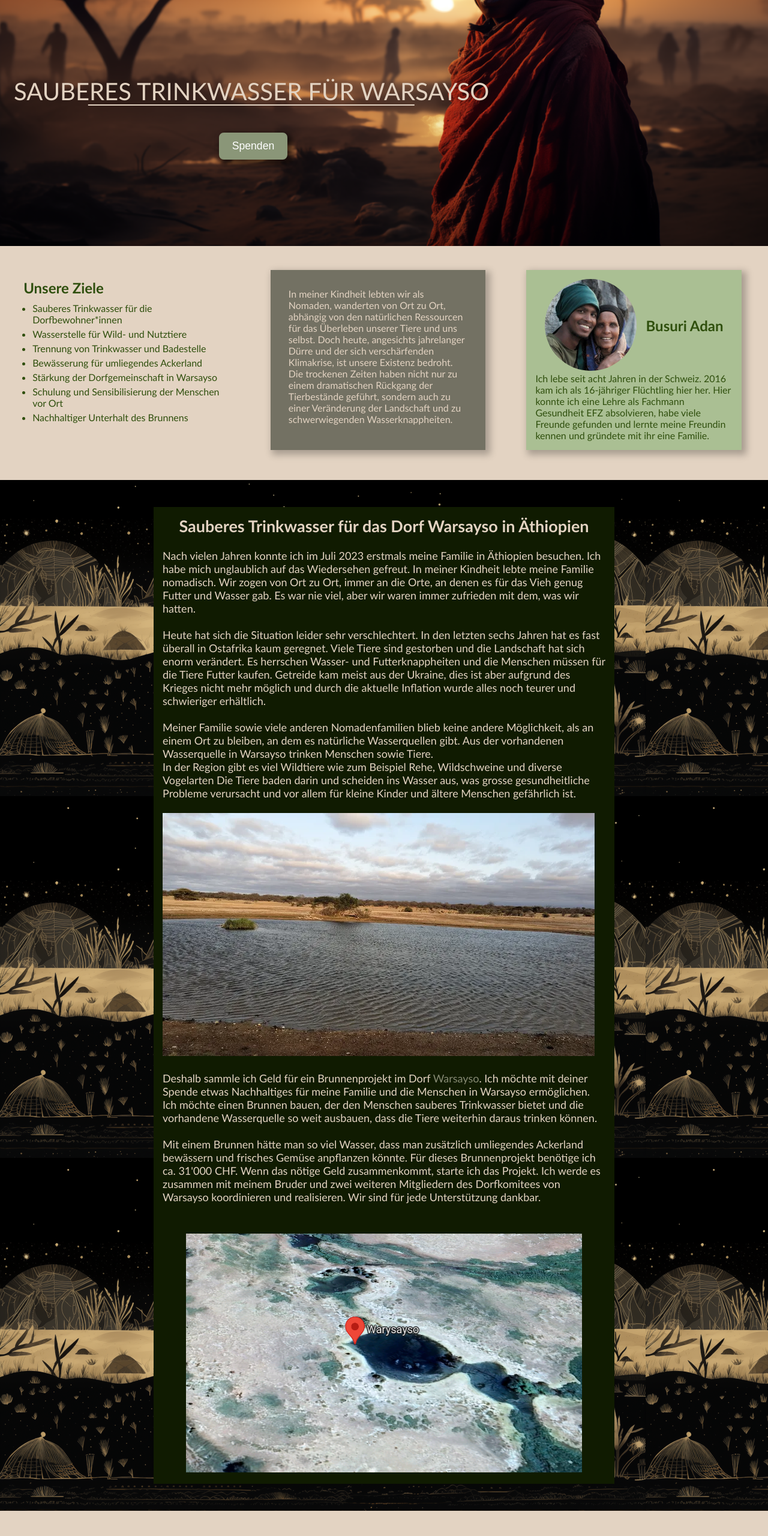
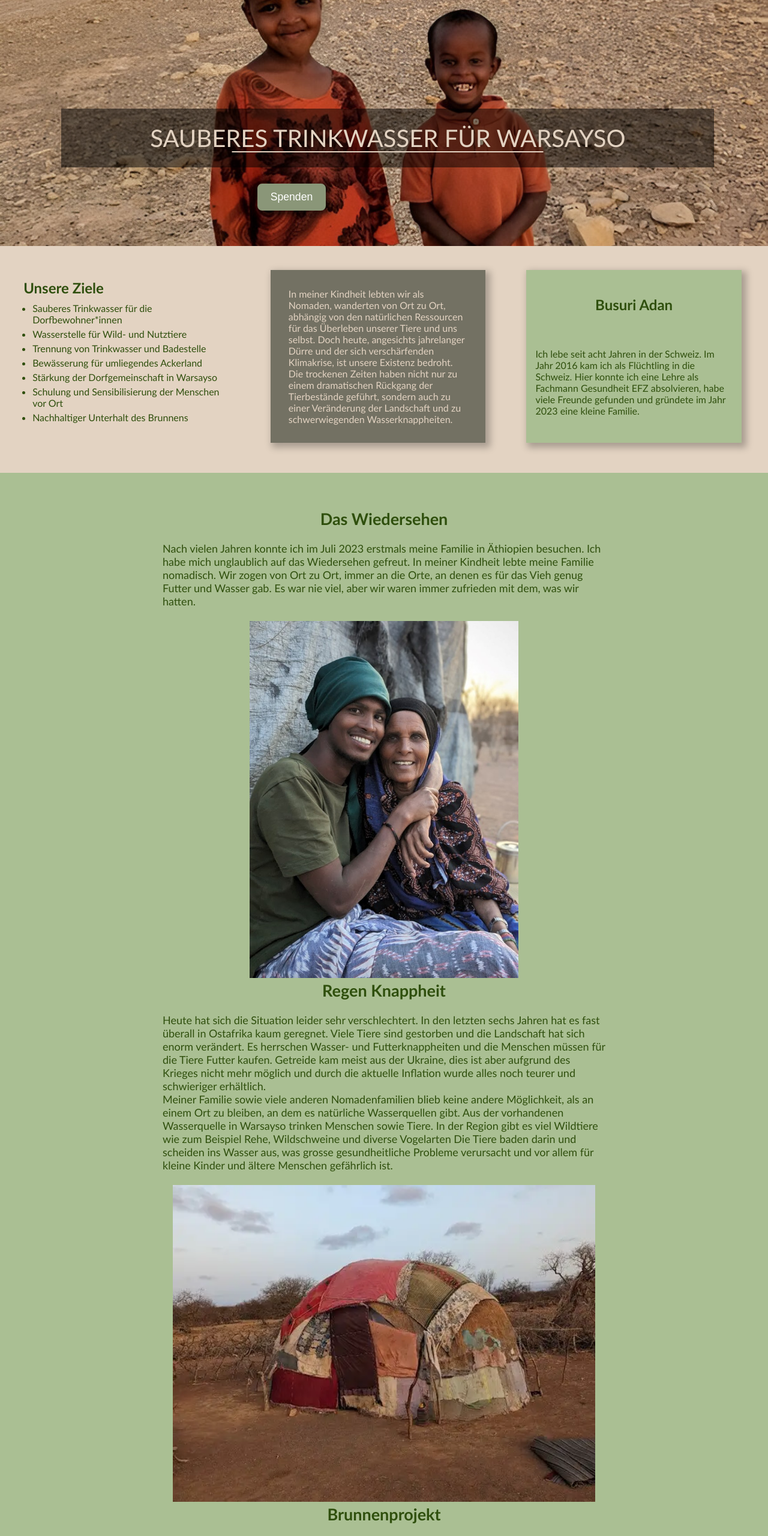
Before and after one commit to Warsayso/brunnenprojekt, a plain HTML site: page index.html in a window 1280 px wide. Shown: the part 160-2720 px from the top of the page at 60% size. Drawn offline with nearby package versions, Linux system fonts and the light colour scheme.

Commit message:
changed content
changed content

```diff
--- a/index.html
+++ b/index.html
@@ -7,7 +7,7 @@
         <meta name="theme-color" content="rgb(115, 113, 99)">
         <meta name="description" content="Dieser Artikel beschreibt eine spendenaktion zum Bau eines Brunnen in Äthiopien">
         <meta property="og:locale" content="de_CH">
-        <script src="https://ajax.googleapis.com/ajax/libs/jquery/3.7.1/jquery.min.js"></script>
+        <!--<script src="https://ajax.googleapis.com/ajax/libs/jquery/3.7.1/jquery.min.js"></script>-->
     <title>Sauberes Wasser für Warsayso</title>
     </head>
     <body>
@@ -30,12 +30,14 @@
         </div>
         <div class="banner">
             <picture>
-                <source media="(-webkit-min-device-pixel-ratio: 2)" srcset="media/images/ethiopian_nomad_woman.webp" type="image/png">
-                <source srcset="media/images/ethiopian_nomad_woman.webp" type="image/png">
-                <img src="media/images/ethiopian_nomad_woman.webp" class="etiopiamap" alt="Etiopia map of food insecurity classification"></img>
+                <source media="(-webkit-min-device-pixel-ratio: 2)" srcset="media/images/pixelcut-export.png" type="image/png">
+                <source srcset="media/images/pixelcut-export.png" type="image/png">
+                <img src="media/images/pixelcut-export.png" alt=""></img>
             </picture>
             <div class="banner-content">
-                <div class="banner-text">Sauberes Trinkwasser für Warsayso</div>
+                <div class="text-box">
+                    <div class="banner-text">Sauberes Trinkwasser für Warsayso</div>
+                </div>
                 <button class="donate">Spenden</button>
             </div>
         </div>
@@ -59,51 +61,54 @@
                         <p>In meiner Kindheit lebten wir als Nomaden, wanderten von Ort zu Ort, abhängig von den natürlichen Ressourcen für das Überleben unserer Tiere und uns selbst. Doch heute, angesichts jahrelanger Dürre und der sich verschärfenden Klimakrise, ist unsere Existenz bedroht. Die trockenen Zeiten haben nicht nur zu einem dramatischen Rückgang der Tierbestände geführt, sondern auch zu einer Veränderung der Landschaft und zu schwerwiegenden Wasserknappheiten.</p>
                     </article>
                     <article  class="green-card">
-                        <picture class="portrait">
-                            <source media="(-webkit-min-device-pixel-ratio: 2)" srcset="media/images/busuri.png" type="image/png">
-                            <source srcset="media/images/busuri.png" type="image/png">
-                            <img src="media/images/busuri.png" class="etiopiamap" alt="Etiopia map of food insecurity classification"></img>
-                        </picture>
                         <h2>Busuri Adan</h2>
-                        <p>Ich lebe seit acht Jahren in der Schweiz. 2016 kam ich als 16-jähriger Flüchtling hier her. Hier konnte ich eine Lehre als Fachmann Gesundheit EFZ absolvieren, habe viele Freunde gefunden und lernte meine Freundin kennen und gründete mit ihr eine Familie.
+                        <p>Ich lebe seit acht Jahren in der Schweiz. Im Jahr 2016 kam ich als Flüchtling in die Schweiz. Hier konnte ich eine Lehre als Fachmann Gesundheit EFZ absolvieren, habe viele Freunde gefunden und gründete im Jahr 2023 eine kleine Familie.
                     </article>
                 </div>
                 <div class="dark-bg-container">
                     <article class="main-content">
                         <header>
-                            <h2 id="situation">Sauberes Trinkwasser für das Dorf Warsayso in Äthiopien</h2>
+                            <h2 id="situation">Das Wiedersehen</h2>
                         </header>
                         <section class="info-section">
-                            <br><p>Nach vielen Jahren konnte ich im Juli 2023 erstmals meine Familie in Äthiopien besuchen. Ich habe mich unglaublich auf das Wiedersehen gefreut. In meiner Kindheit lebte meine Familie nomadisch. Wir zogen von Ort zu Ort, immer an die Orte, an denen es für das Vieh genug Futter und Wasser gab.
-                                    Es war nie viel, aber wir waren immer zufrieden mit dem, was wir hatten.<br><br>
-                                    Heute hat sich die Situation leider sehr verschlechtert. In den letzten sechs Jahren hat es fast überall in Ostafrika kaum geregnet. Viele Tiere sind gestorben und die Landschaft hat sich enorm verändert.
-                                    Es herrschen Wasser- und Futterknappheiten und die Menschen müssen für die Tiere Futter kaufen. Getreide kam meist aus der Ukraine,
-                                    dies ist aber aufgrund des Krieges nicht mehr möglich und durch die aktuelle Inflation wurde alles noch teurer und schwieriger erhältlich.
-                                    <br><br> Meiner Familie sowie viele anderen Nomadenfamilien blieb keine andere Möglichkeit, als an einem Ort zu bleiben,
-                                    an dem es natürliche Wasserquellen gibt. Aus der vorhandenen Wasserquelle in Warsayso trinken Menschen sowie Tiere.
-                                    <br> In der Region gibt es viel Wildtiere wie zum Beispiel Rehe, Wildschweine und diverse Vogelarten Die Tiere baden darin und scheiden ins Wasser aus,
-                                    was grosse gesundheitliche Probleme verursacht und vor allem für kleine Kinder und ältere Menschen gefährlich ist.<br>
+                            <br><p>Nach vielen Jahren konnte ich im Juli 2023 erstmals meine Familie in Äthiopien besuchen. Ich habe mich unglaublich auf das Wiedersehen gefreut. In meiner Kindheit lebte meine Familie nomadisch. Wir zogen von Ort zu Ort, immer an die Orte, an denen es für das Vieh genug Futter und Wasser gab. Es war nie viel, aber wir waren immer zufrieden mit dem, was wir hatten.<br>
                                 </p><br>
-                                <picture class="warysayso">
-                                    <source media="(-webkit-min-device-pixel-ratio: 2)" srcset="media/images/pond.webp" type="image/png">
-                                    <source srcset="media/images/pond.webp" type="image/png">
-                                    <a href="https://www.google.ch/maps/place/Warysayso/@6.3298504,43.5103204,202m/data=!3m1!1e3!4m12!1m5!3m4!2zNsKwMTknNDcuMCJOIDQzwrAzMCczNy4zIkU!8m2!3d6.3297222!4d43.5103611!3m5!1s0x17d13d95706c2eb1:0x8ccba4d02df4d007!8m2!3d6.3299616!4d43.5102934!16s%2Fg%2F11l59mxc00?entry=ttu">
-                                    <img src="media/images/pond.webp" class="etiopiamap" alt="Etiopia map of food insecurity classification"></img>
-                                    </a>
-                                </picture>
-                                <br><br>Deshalb sammle ich Geld für ein Brunnenprojekt im Dorf <a href="https://www.google.ch/maps/place/Warysayso/@6.3298504,43.5103204,202m/data=!3m1!1e3!4m12!1m5!3m4!2zNsKwMTknNDcuMCJOIDQzwrAzMCczNy4zIkU!8m2!3d6.3297222!4d43.5103611!3m5!1s0x17d13d95706c2eb1:0x8ccba4d02df4d007!8m2!3d6.3299616!4d43.5102934!16s%2Fg%2F11l59mxc00?entry=ttu">Warsayso</a>. Ich möchte mit deiner Spende etwas Nachhaltiges für meine Familie und die Menschen in Warsayso ermöglichen. Ich möchte einen Brunnen bauen, der den Menschen sauberes Trinkwasser bietet und die vorhandene Wasserquelle so weit ausbauen, dass die Tiere weiterhin daraus trinken können. <br><br>Mit einem Brunnen hätte man so viel Wasser, dass man zusätzlich umliegendes
-                                Ackerland bewässern und frisches Gemüse anpflanzen könnte.
-                                Für dieses Brunnenprojekt benötige ich ca. 31'000 CHF. Wenn das nötige Geld zusammenkommt, starte ich das Projekt. Ich werde es zusammen mit meinem Bruder und zwei weiteren Mitgliedern des Dorfkomitees von Warsayso koordinieren und realisieren.
-                                Wir sind für jede Unterstützung dankbar.
-                                </p>
+                                <div class="bild-container">
+                            <picture class="mutter-und-sohn">
+                                <source media="(-webkit-min-device-pixel-ratio: 2)" srcset="media/images/Bild4.jpg" type="image/png">
+                                <source srcset="media/images/Bild4.jpg" type="image/png">
+                                <img src="media/images/Bild4.jpg" alt="Mutter und Sohn"></img>
+                            </picture>
+                        </div>
                         </section>
-                        <picture class="warysayso-maps">
-                            <source media="(-webkit-min-device-pixel-ratio: 2)" srcset="media/images/warysayso.PNG" type="image/png">
-                            <source srcset="media/images/warysayso.PNG" type="image/png">
-                            <a href="https://www.google.ch/maps/place/Warysayso/@6.3298504,43.5103204,202m/data=!3m1!1e3!4m12!1m5!3m4!2zNsKwMTknNDcuMCJOIDQzwrAzMCczNy4zIkU!8m2!3d6.3297222!4d43.5103611!3m5!1s0x17d13d95706c2eb1:0x8ccba4d02df4d007!8m2!3d6.3299616!4d43.5102934!16s%2Fg%2F11l59mxc00?entry=ttu">
-                            <img src="media/images/warysayso.PNG" class="etiopiamap" alt="Etiopia map of food insecurity classification"></img>
-                            </a>
-                        </picture>
+                        <h2 id="situation">Regen Knappheit</h2>
+                        </header>
+                            <br><p>Heute hat sich die Situation leider sehr verschlechtert. In den letzten sechs Jahren hat es fast überall in Ostafrika kaum geregnet. Viele Tiere sind gestorben und die Landschaft hat sich enorm verändert. Es herrschen Wasser- und Futterknappheiten und die Menschen müssen für die Tiere Futter kaufen. Getreide kam meist aus der Ukraine, dies ist aber aufgrund des Krieges nicht mehr möglich und durch die aktuelle Inflation wurde alles noch teurer und schwieriger erhältlich. <br>
+                                Meiner Familie sowie viele anderen Nomadenfamilien blieb keine andere Möglichkeit, als an einem Ort zu bleiben, an dem es natürliche Wasserquellen gibt. Aus der vorhandenen Wasserquelle in Warsayso trinken Menschen sowie Tiere.
+                                In der Region gibt es viel Wildtiere wie zum Beispiel Rehe, Wildschweine und diverse Vogelarten Die Tiere baden darin und scheiden ins Wasser aus, was grosse gesundheitliche Probleme verursacht und vor allem für kleine Kinder und ältere Menschen gefährlich ist.</p>
+                                <br>
+                                <div class="bild-container-wide">
+                                    <picture class="">
+                                        <source media="(-webkit-min-device-pixel-ratio: 2)" srcset="Bild2jpg.webp" type="image/jpg">
+                                        <source srcset="media/images/Bild2jpg.webp" type="image/jpg">
+                                        <img src="media/images/Bild2jpg.webp" alt=""></img>
+                                    </picture>
+                                </div>
+                        </section>
+                        <h2 id="situation">Brunnenprojekt</h2>
+                        </header>
+                        <section class="info-section">
+                            <br><p>Deshalb sammle ich Geld für ein Brunnenprojekt im Dorf Warsayso. Ich möchte mit deiner Spende etwas Nachhaltiges für meine Familie und die Menschen in Warsayso ermöglichen. Ich möchte einen Brunnen bauen, der den Menschen sauberes Trinkwasser bietet und die vorhandene Wasserquelle so weit ausbauen, dass die Tiere weiterhin daraus trinken können.<br>
+                                Mit einem Brunnen hätte man so viel Wasser, dass man zusätzlich umliegendes Ackerland bewässern und frisches Gemüse anpflanzen könnte. Für dieses Brunnenprojekt benötige ich ca. 31'000 CHF. Wenn das nötige Geld zusammenkommt, starte ich das Projekt. Ich werde es zusammen mit meinem Bruder und zwei weiteren Mitgliedern des Dorfkomitees von Warsayso koordinieren und realisieren. Wir sind für jede Unterstützung dankbar.
+                                </p><br>
+                                <div class="bild-container-wide">
+                                    <picture class="warysayso">
+                                        <source media="(-webkit-min-device-pixel-ratio: 2)" srcset="media/images/pond.webp" type="image/png">
+                                        <source srcset="media/images/pond.webp" type="image/png">
+                                        <img src="media/images/pond.webp" alt=""></img>
+                                    </picture>
+                                </div>
+                        </section>
                     </article>
                 </div>
                 <div class="bottom-content">
@@ -192,8 +197,8 @@
                                 <li>Spendenevent Langnau i.E. (Käptn Holger): <strong>Budget Fr. 500</strong></li>
                                 <li>Spendenevent Veloausfahrt Bern: <strong>Budget Fr. 500</strong></li>
                                 <li>Spendenevent Veloausfahrt Langnau i.E.: <strong>Budget Fr. 500</strong></li>
-                                <li>Stiftung Fight4Sight: <strong>Budget Fr. 5'000</strong></li>
-                                <li>Rotary Club Langenthal: <strong>Budget Fr. 4'000</strong></li>
+                                <li>Stiftung Fight4Sight (in Abklärung): <strong>Budget Fr. 5'000</strong></li>
+                                <li>Rotary Club Langenthal: <strong>Budget Fr. 5'000</strong></li>
                                 <li><strong class="longStrong">Total Projektbudget: </strong><strong><u>Budget Fr. 31'500</u></strong></li>
                             </ul>
                         </section>
@@ -312,7 +317,7 @@ body{
 }
 
 a{
-    color: #868a73;
+    color: #c9ffb3;
     text-decoration: none;
 }
 
@@ -336,7 +341,7 @@ nav > a{
 }
 
 a:hover{
-    color: #aabf93;
+    color: #1e3900;
 }
 
 .sticky-header{
@@ -391,6 +396,26 @@ article{
     max-width: 100%;
 }
 
+.bild-container{
+    width: 100%;
+    display: flex;
+    justify-content: center;
+}
+
+.bild-container > picture > img{
+    width: 35vw;
+}
+
+.bild-container-wide{
+    width: 100%;
+    display: flex;
+    justify-content: center;
+}
+
+.bild-container-wide > picture > img{
+    width: 55vw;
+}
+
 section{
     width: 100vw;
 }
@@ -434,12 +459,12 @@ section{
 }
 
 .dark-bg-container{
-    background-image: url("media/images/tile2.webp");
-    background-repeat: repeat;
+    /*background-image: url("media/images/tile2.webp");
+    background-repeat: repeat;*/
+    background-color: #aabf93;
     display: flex;
     justify-content: space-around;
     flex-wrap: wrap;
-    color: #e3d3c2;
     width: 100vw;
 }
 
@@ -451,22 +476,10 @@ section{
     align-content: space-around;
     justify-content: space-evenly;
     align-items: center;
-    background-color: #101b01;
+    color: #2f4f0d;
+    background-color: #aabf93;
     width: 60%;
     margin: 2.5em 0 2.5em 0;
-}
-
-.warysayso{
-    margin-top: 50px;
-    width: 100vw;
-}
-
-.etiopiamap{
-    max-width: 100%;
-}
-
-.warysayso-maps{
-    margin-top: 50px;
 }
 
 
@@ -548,23 +561,27 @@ section{
 }
 
 .banner-content{
-    position: absolute;
+    position: relative;
     width: 85%;
     height: 100%;
     min-height: 30px;
-    left: 3vw;
+    top: 25vw;
+    left: 8vw;
 }
 
 .banner-text{
+    position: relative;
     width: 100%;
-    position: relative;
-    top: 53%;
-    left: 50%;
-    transform: translate(-65%, -50%);
     color: #e3d3c2;
     font-size: 2.5em; /* Adjust size as needed */
     text-align: center;
     text-transform: uppercase;
+}
+
+.text-box{
+    position: relative;
+    padding: 25px;
+    background-color: rgba(0,0,0,0.5);
 }
 
 .banner-text::after {
@@ -716,15 +733,12 @@ color: #fff;
         font-size: 1.2em;
     }
 
+
 }
 
 /* Responsive adjustments */
 @media (max-width: 900px) {
 
-    .banner-text {
-        font-size: 1.8em; /* Smaller text on smaller devices */
-        left: 62%;
-    }
 
     .donate{
         font-size: 0.8em;
@@ -745,12 +759,16 @@ color: #fff;
         width: 17vw;
         border-radius: 120px;
     }
+    .bild-container > picture > img{
+        width: 55vw;
+    }
+
+    .bild-container-wide > picture > img{
+        width: 65vw;
+    }
 }
 /* Responsive adjustments */
 @media (max-width: 780px) {
-    .banner-text {
-        left: 62%;
-    }
     .donate{
         font-size: 0.7em;
     }
@@ -768,7 +786,7 @@ color: #fff;
         padding-bottom: calc(100% / (16 / 9));
     }
     .dark-bg-container > article{
-        width: 65%;
+        width: 85%;
     }
 
 
@@ -781,6 +799,13 @@ color: #fff;
     .portrait > img{
         width: 18vw;
         border-radius: 120px;
+    }
+    .bild-container > picture > img{
+        width: 75vw;
+    }
+
+    .bild-container-wide > picture > img{
+        width: 95vw;
     }
 }
 
@@ -805,6 +830,13 @@ color: #fff;
         width: 20vw;
         border-radius: 120px;
     }
+    .bild-container > picture > img{
+        width: 85vw;
+    }
+
+    .bild-container-wide > picture > img{
+        width: 98vw;
+    }
 }
 
 @media (max-width: 500px) {
@@ -815,20 +847,19 @@ color: #fff;
         margin: 0;
     }
 
+    .bild-container > picture > img{
+        width: 95vw;
+    }
 }
 
 /* Responsive adjustments */
 @media (max-width: 440px) {
 
-
-    .banner-text {
-        left: 62%;
-    }
     .donate{
         font-size: 0.9em;
         padding: 8px 14px;
         position: absolute;
-        top: 0;
+        top: -20vw;
     }
     .dark-bg-container > article{
         width: 80%;
@@ -852,12 +883,8 @@ color: #fff;
     nav > a {
         margin-right: 1em;
     }
-    .banner-text {
-        left: 62%;
-    }
     .donate{
         position: absolute;
-        top: 0;
         padding: 6px 12px;
     }
     .dark-bg-container > article{
@@ -886,19 +913,7 @@ color: #fff;
 }
 
 /* Responsive adjustments */
-@media (max-width: 345px) {
-    .donate{
-        top: 0;
-        position: absolute;
-    }
-}
-
-/* Responsive adjustments */
 @media (max-width: 340px) {
-.donate{
-    top: 0;
-    position: absolute;
-}
 
 .flying-cards > article{
     width: 100vw;
```
Also changed, not shown: media/images/Bild2jpg.webp (added), media/images/Bild3.jpg (added), media/images/Bild4.jpg (added), media/images/busuri.png (deleted), media/images/ethiopian_nomad_woman.webp (deleted), media/images/pixelcut-export.png (added), media/images/warysayso.PNG (deleted).
